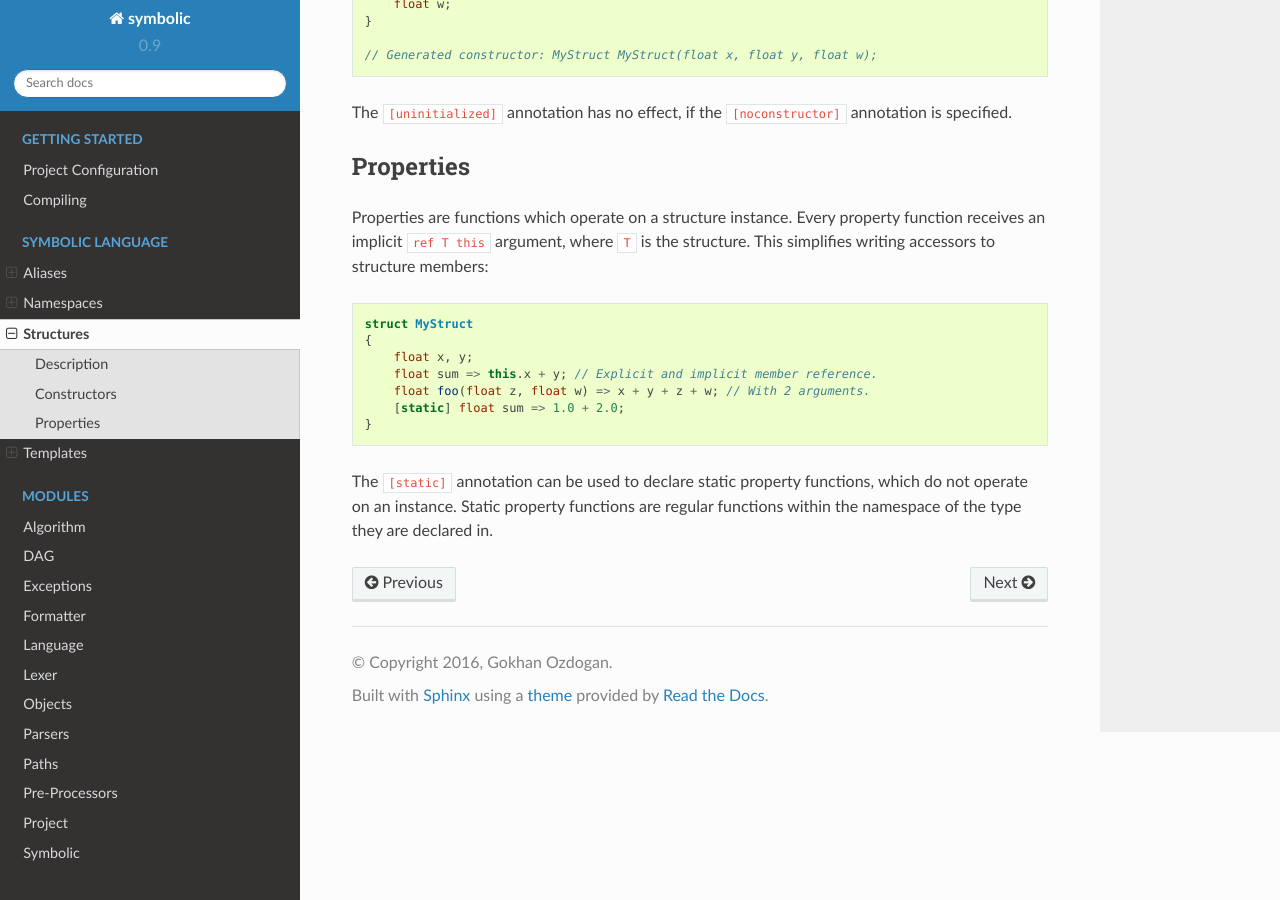
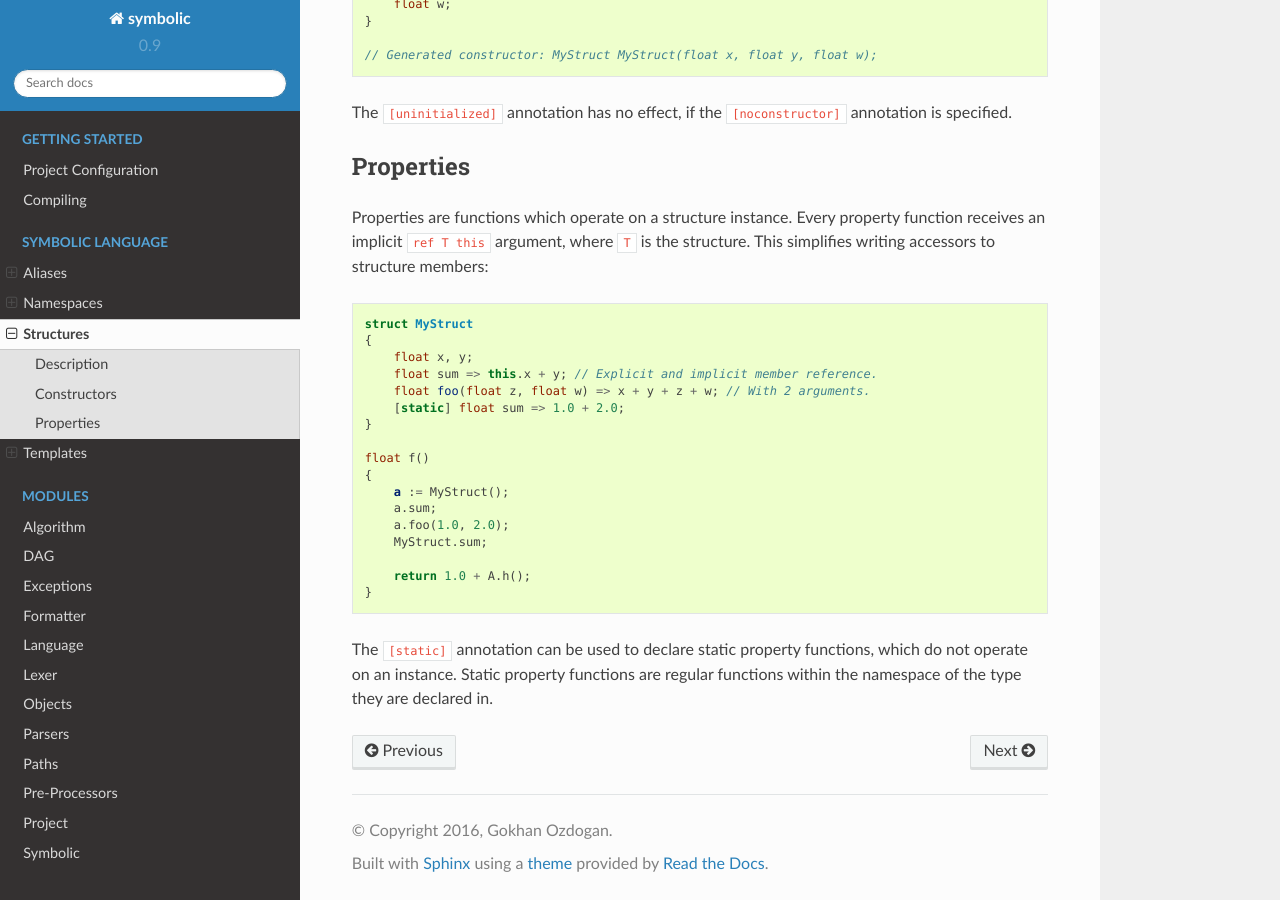
Before and after one commit to yoshimon/symbolic, a Sphinx documentation site: the page built from doc/sphinx/source/symbolic_language/structures.rst, in a window 1280 px wide and 900 px high, scrolled down 1247 px. Built offline with Sphinx 7.4.7 and the Read the Docs theme 2.0.0, drawn with Linux system fonts in a browser that asks for light colours; pages that are not in the unit, such as notebooks, are missing from menus.

Commit message:
Update structures.rst

```diff
--- a/doc/sphinx/source/symbolic_language/structures.rst
+++ b/doc/sphinx/source/symbolic_language/structures.rst
@@ -63,4 +63,14 @@ Properties are functions which operate on a structure instance. Every property f
         [static] float sum => 1.0 + 2.0;
     }
 
+    float f()
+    {
+        a := MyStruct();
+        a.sum;
+        a.foo(1.0, 2.0);
+        MyStruct.sum;
+
+        return 1.0 + A.h();
+    }
+
 The :code:`[static]` annotation can be used to declare static property functions, which do not operate on an instance. Static property functions are regular functions within the namespace of the type they are declared in.
```
